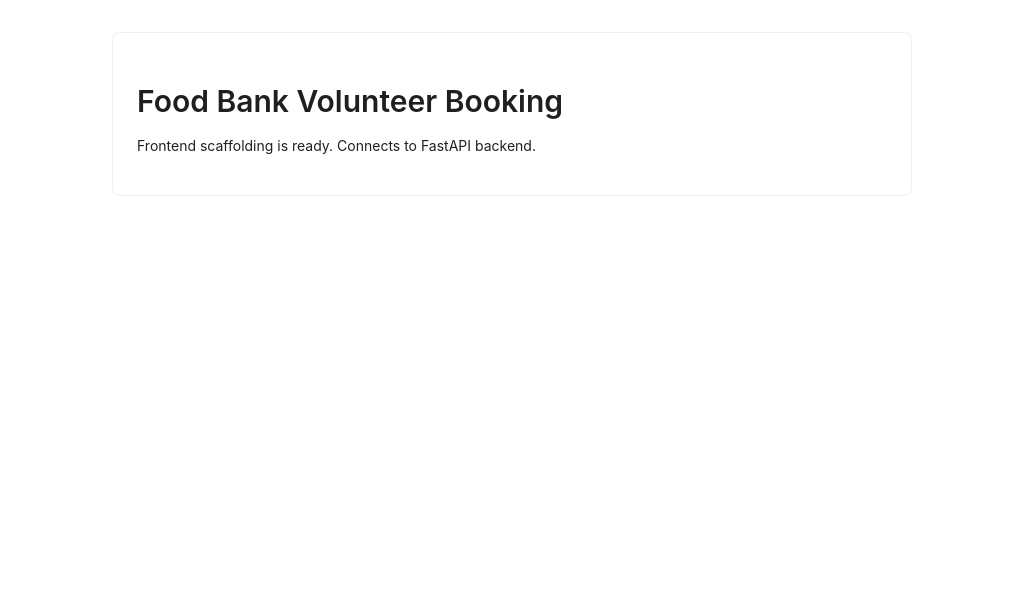
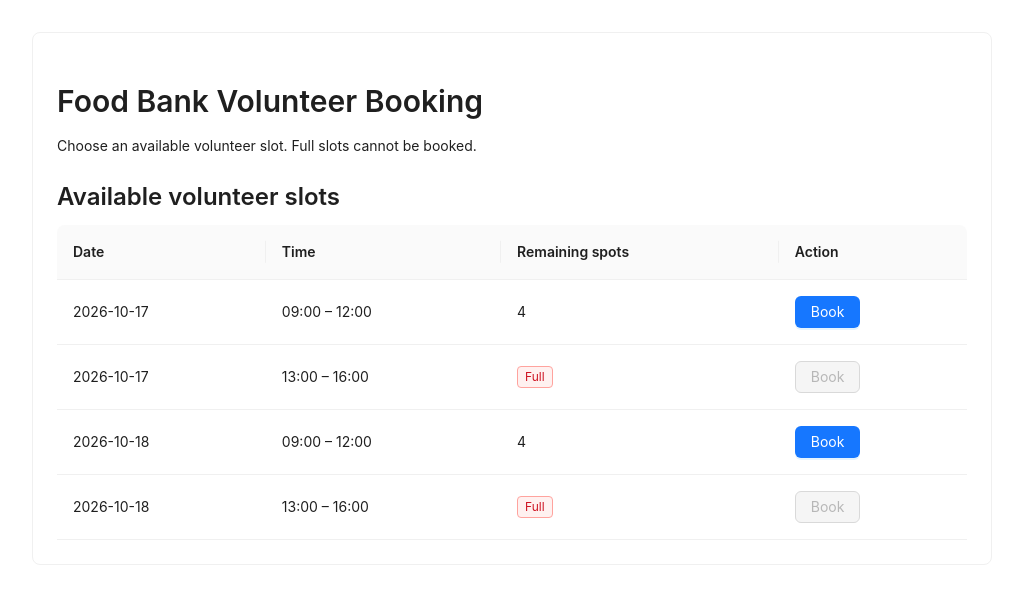
Before and after one commit to JohnTeo2002/volunteer-booking-app, a React (Vite) app in the folder frontend/: page / in a window 1280 px wide. Shown: the top 604 px of the page, without its empty margins (128-1151 px from the left). Built offline with nearby package versions, Linux system fonts and the light colour scheme.

Commit message:
Render SlotList on the main page

```diff
--- a/frontend/src/App.tsx
+++ b/frontend/src/App.tsx
@@ -1,14 +1,16 @@
 import React from 'react';
 import { Card, Typography } from 'antd';
+import SlotList from './components/SlotList';
 
 export default function App() {
   return (
-    <div style={{ padding: 24, maxWidth: 800, margin: '0 auto' }}>
+    <div style={{ padding: 24, maxWidth: 960, margin: '0 auto' }}>
       <Card>
         <Typography.Title level={2}>Food Bank Volunteer Booking</Typography.Title>
         <Typography.Paragraph>
-          Frontend scaffolding is ready. Connects to FastAPI backend.
+          Choose an available volunteer slot. Full slots cannot be booked.
         </Typography.Paragraph>
+        <SlotList />
       </Card>
     </div>
   );
```
